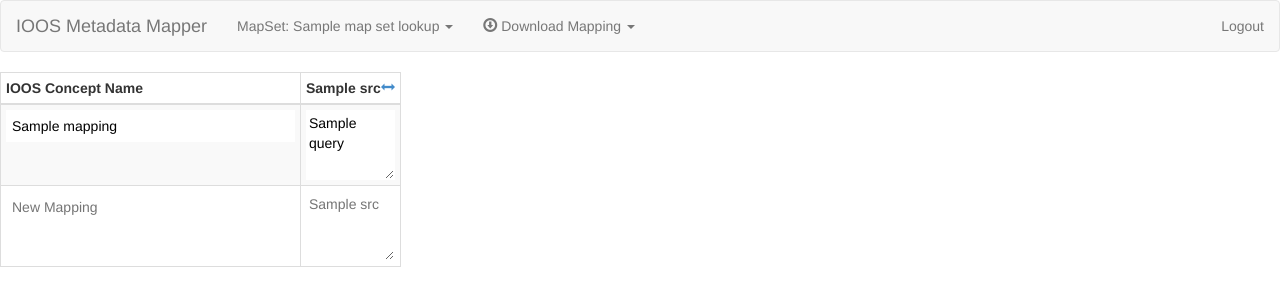
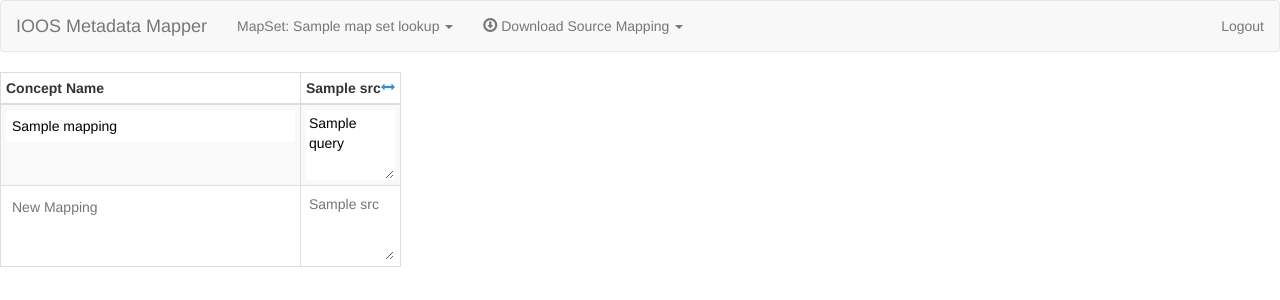
Before and after one commit to ioos/metamap, a Flask app: template metamap/templates/index.html in a window 1280 px wide. Shown: the top 300 px of the page. Run offline with Flask 2, Linux system fonts and the light colour scheme; the template is opened without the code that fills it: values that come from a table or form of the project are taken from there, most other values are stand-ins (such as "Sample title", 1, 10 or a date in 2020); parts of the project's set-up code (start-up, migrations or seed data) failed here and were passed over; some libraries are stand-ins or nearby versions.

Commit message:
Relabel download/import, concept name

```diff
--- a/metamap/templates/index.html
+++ b/metamap/templates/index.html
@@ -21,7 +21,7 @@
         {%- endfor %}
         <li class="divider"></li>
         <li>
-          <a href="#import-modal" data-toggle="modal"><span class="glyphicon glyphicon-upload"></span> Import Mapping...</a>
+          <a href="#import-modal" data-toggle="modal"><span class="glyphicon glyphicon-upload"></span> Import Source Mapping...</a>
         </li>
         <li>
           <a href="#new-mapset-modal" data-toggle="modal"><span class="glyphicon glyphicon-plus"></span> New MapSet...</a>
@@ -31,7 +31,7 @@
 
     <li class="dropdown">
       <a href="#" class="dropdown-toggle" data-toggle="dropdown">
-        <span class="glyphicon glyphicon-download"></span> Download Mapping <b class="caret"></b>
+        <span class="glyphicon glyphicon-download"></span> Download Source Mapping <b class="caret"></b>
       </a>
       <ul class="dropdown-menu">
         {%- for src in srcs %}
@@ -64,7 +64,7 @@
 <table id="mapping-table" class="table table-striped table-condensed table-hover table-bordered">
   <thead>
     <tr>
-      <th>IOOS Concept Name</th>
+      <th>Concept Name</th>
       {%- for src in srcs %}
       <th>
         <a href="#" class="pull-right"><span class="glyphicon glyphicon-resize-horizontal"></span></a>
```
